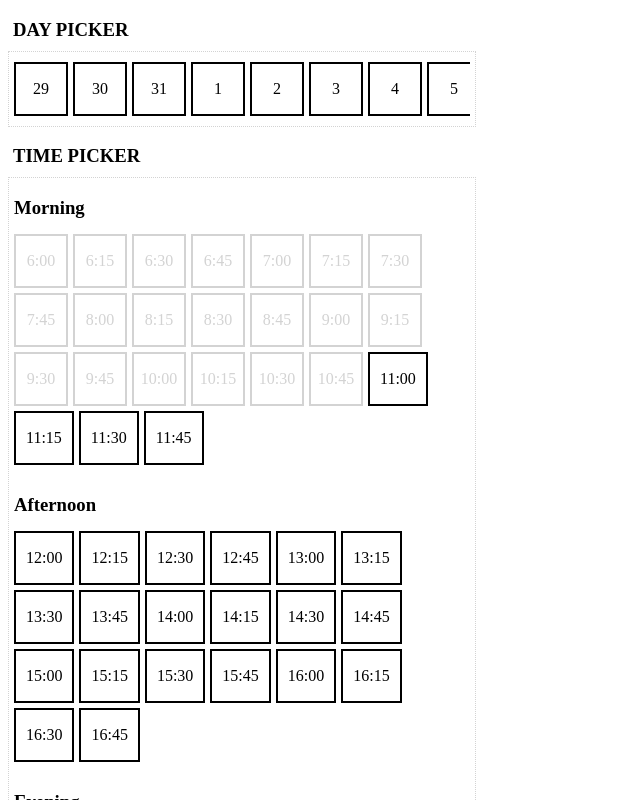
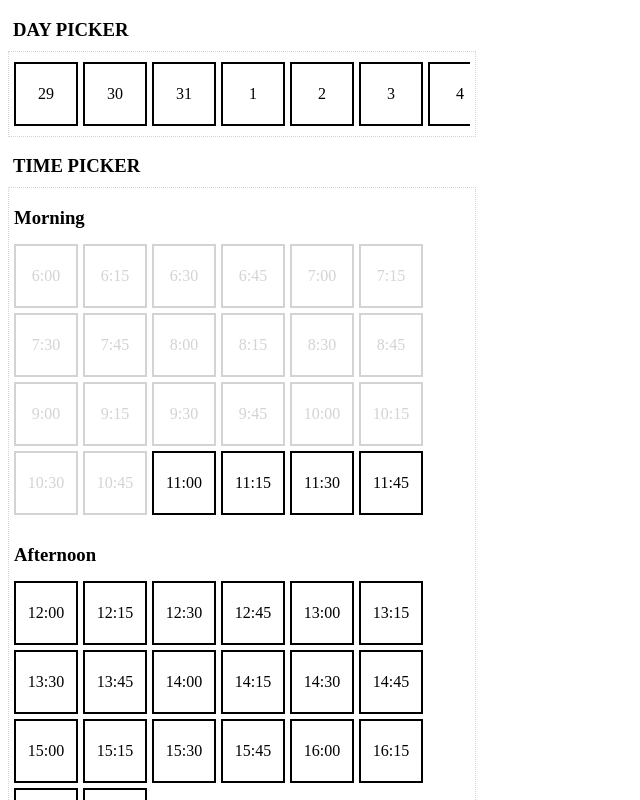
Before and after one commit to maciejk77/time-date-picker, a React (Create React App) app: page / in a window 1280 px wide. Shown: the top 800 px of the page, without its empty margins (0-640 px from the left). Built offline with nearby package versions, Linux system fonts and the light colour scheme.

Commit message:
Refactor styles to inherit base styles, tenary for additional ones

```diff
--- a/package.json
+++ b/package.json
@@ -6,10 +6,12 @@
     "@testing-library/jest-dom": "^5.11.4",
     "@testing-library/react": "^11.1.0",
     "@testing-library/user-event": "^12.1.10",
+    "classnames": "^2.2.6",
     "moment": "^2.29.1",
     "react": "^17.0.2",
     "react-dom": "^17.0.2",
     "react-scripts": "4.0.3",
+    "uninstall": "^0.0.0",
     "web-vitals": "^1.0.1"
   },
   "scripts": {
--- a/src/components/Button/index.js
+++ b/src/components/Button/index.js
@@ -1,13 +1,17 @@
 import React from 'react';
 
-const Button = ({ children, onClick, disabled = false }) => (
+const Button = ({ children, onClick, disabled = false }) => {
+  const disabledButtonStyle = { ...styles.button, ...styles.buttonDisabled };
+
+  return (
     <div
-    style={disabled ? styles.buttonDisabled : styles.button}
+      style={disabled ? disabledButtonStyle : styles.button}
       onClick={onClick}
     >
       {children} &gt;
     </div>
   );
+};
 
 const styles = {
   button: {
@@ -21,13 +25,6 @@ const styles = {
   },
   buttonDisabled: {
     backgroundColor: 'lightgray',
-    // TODO: the below is repeated as quick fix, refactor needed
-    borderRadius: 30,
-    color: 'white',
-    height: 20,
-    padding: 10,
-    textAlign: 'center',
-    width: 80,
   },
 };
 
--- a/src/components/Footer/index.js
+++ b/src/components/Footer/index.js
@@ -44,10 +44,9 @@ const styles = {
     display: 'flex',
     height: 50,
     justifyContent: 'space-between',
-    marginLeft: 5,
     marginTop: 10,
     padding: 5,
-    width: 375,
+    width: 455,
   },
   line: {
     margin: 5,
--- a/src/components/Pick/index.js
+++ b/src/components/Pick/index.js
@@ -2,13 +2,14 @@ import React from 'react';
 import { isActiveSlot } from '../../helpers';
 
 const Pick = ({ data, value, onClick, type }) => {
+  const inactivePickStyle = { ...styles.pick, ...styles.inactivePick };
   // TODO: this logic can be simplified
   const isDisabled = type !== 'day' && !isActiveSlot(value);
 
   return (
     <div
-      style={!isDisabled ? styles.pick : styles.inactivePick}
-      onClick={!isDisabled ? () => onClick(data) : null}
+      style={isDisabled ? inactivePickStyle : styles.pick}
+      onClick={isDisabled ? null : () => onClick(data)}
     >
       {value}
     </div>
@@ -20,22 +21,14 @@ const styles = {
     alignItems: 'center',
     border: '2px solid black',
     display: 'flex',
-    height: 30,
+    height: 40,
     justifyContent: 'center',
     margin: '0 5px 5px 0',
     padding: 10,
-    minWidth: 30,
+    minWidth: 40,
   },
 
   inactivePick: {
-    alignItems: 'center',
-    display: 'flex',
-    height: 30,
-    justifyContent: 'center',
-    margin: '0 5px 5px 0',
-    padding: 10,
-    width: 30,
-    // TODO: above repeated here as a quick fix, refactor to something like [...pick, inactivePick] latter being just two items below
     border: '2px solid lightgray',
     color: 'lightgray',
   },
--- a/src/components/Picker/index.js
+++ b/src/components/Picker/index.js
@@ -2,8 +2,8 @@ import React from 'react';
 import Pick from '../Pick';
 
 const Picker = ({ dataKey, data, onClick, type }) => {
-  // TODO: Refactor this logic and below repetition of styles to react-jss, styled-components
-  const orientation = type === 'day' ? styles.pickerDay : styles.pickerTime;
+  const timePickerStyle = { ...styles.picker, ...styles.pickerTime };
+  const orientation = type === 'day' ? styles.picker : timePickerStyle;
 
   return (
     <div style={orientation}>
@@ -21,19 +21,14 @@ const Picker = ({ dataKey, data, onClick, type }) => {
 };
 
 const styles = {
-  pickerDay: {
+  picker: {
     display: 'flex',
     overflow: 'auto',
-    // flexWrap: 'wrap',
     marginTop: 5,
     padding: 5,
   },
   pickerTime: {
-    display: 'flex',
-    // overflow: 'auto',
     flexWrap: 'wrap',
-    marginTop: 5,
-    padding: 5,
   },
 };
 
```
Also changed, not shown: 2 other files (tests, documents, lock files or other folders). Lines whose indentation alone changed are shown as unchanged.
